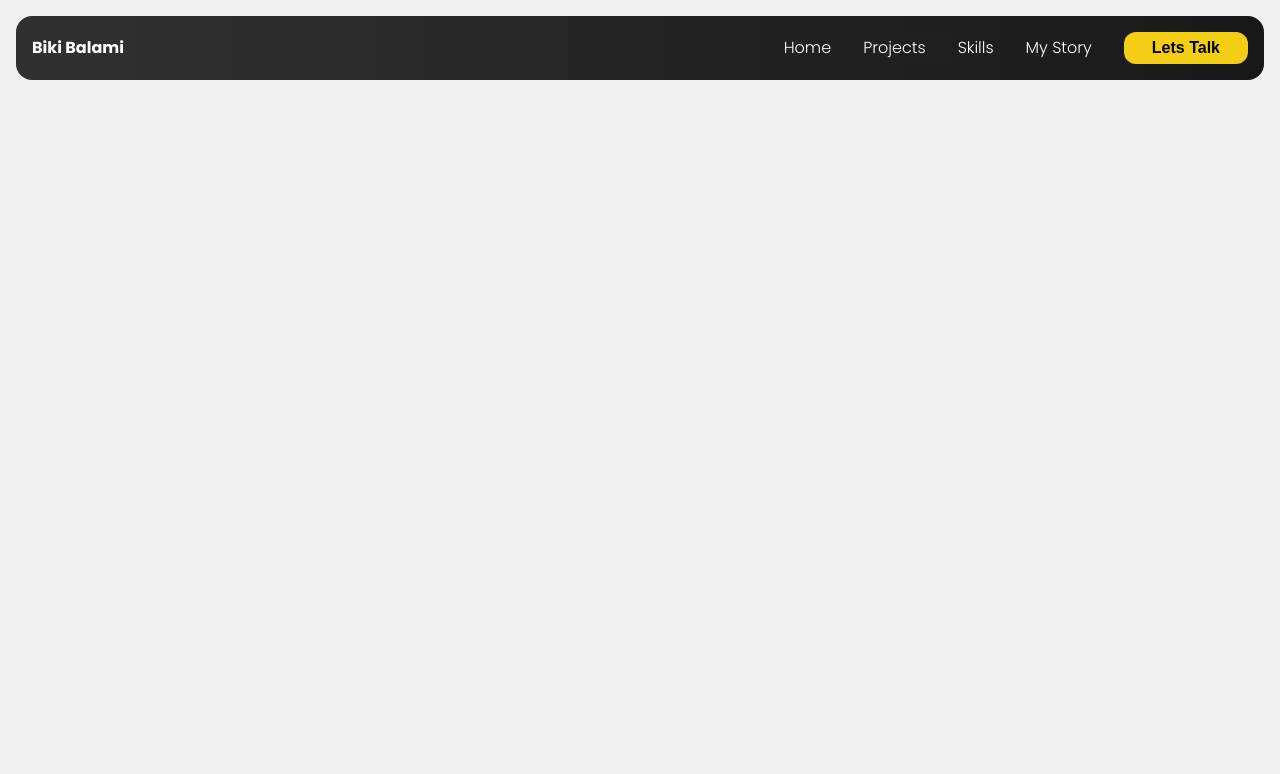
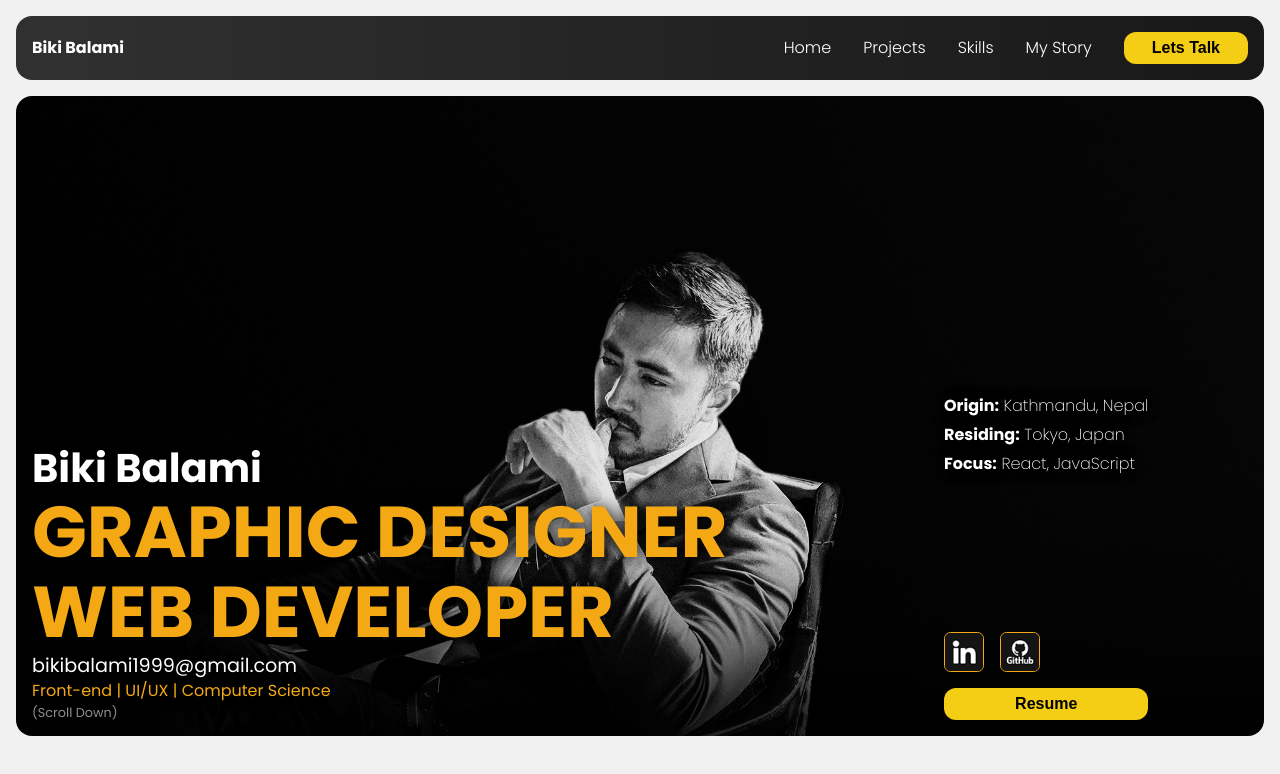
Before and after one commit to BikiBalami99/bikibalami, a React (Vite) app: page / in a window 1280 px wide. Shown: the top 774 px of the page. Built offline with nearby package versions, Linux system fonts and the light colour scheme.

Commit message:
implement responsive Hero section

```diff
--- a/src/App.jsx
+++ b/src/App.jsx
@@ -1,11 +1,15 @@
+import Hero from "./Components/Hero/Hero";
 import Navbar from "./Components/Navbar/Navbar";
 
 import "./global.css";
 
 function App() {
   return (
-    <div className="ultimate-wrapper">
+    <div className="ultimateWrapper">
       <Navbar />
+      <main>
+        <Hero />
+      </main>
 
       {/* <main>
         <Hero />
--- a/src/Components/Hero/Hero.jsx
+++ b/src/Components/Hero/Hero.jsx
@@ -2,6 +2,7 @@ import React from "react";
 import styles from "./Hero.module.css";
 import linkedinLogo from "/assets/images/linkedinLogo.png";
 import githubLogo from "/assets/images/githubLogo.png";
+import PrimaryButton from "../../helperComponents/PrimaryButton/PrimaryButton";
 
 const Hero = () => {
   return (
@@ -14,7 +15,7 @@ const Hero = () => {
         <div className={styles.heroDescription}>
           <span>Front-end | </span>
           <span>UI/UX | </span>
-          <span>Computer Science</span>
+          <span>Computer Science </span>
         </div>
         <p className={styles.scrollDown}>{"(Scroll Down)"}</p>
       </section>
@@ -22,17 +23,15 @@ const Hero = () => {
       <section className={styles.right}>
         {/* Swapped the class names to reflect the new order */}
         <article className={styles.rightTop}>
-          <ul>
-            <li>
-              <strong>Origin:</strong> Kathmandu, Nepal
-            </li>
-            <li>
-              <strong>Residing:</strong> Tokyo, Japan
-            </li>
-            <li>
-              <strong>Focus:</strong> React, JavaScript
-            </li>
-          </ul>
+          <p>
+            <strong>Origin:</strong> Kathmandu, Nepal
+          </p>
+          <p>
+            <strong>Residing:</strong> Tokyo, Japan
+          </p>
+          <p>
+            <strong>Focus:</strong> React, JavaScript
+          </p>
         </article>
 
         <section className={styles.rightBottom}>
@@ -51,7 +50,7 @@ const Hero = () => {
               </a>
             </div>
           </div>
-          <button className={styles.resumeDownloadButton}>Download CV</button>
+          <PrimaryButton>Resume</PrimaryButton>
         </section>
       </section>
     </div>
--- a/src/Components/Hero/Hero.module.css
+++ b/src/Components/Hero/Hero.module.css
@@ -1,58 +1,110 @@
 /* Hero Section */
 .hero {
+  display: flex;
+  /* padding: 25svh 1rem 1rem 1rem; */
+  padding: 1rem;
+  background: url("/assets/images/portfolio-background.jpg");
+  background-position: center;
+  background-repeat: no-repeat;
+  background-size: cover;
+  overflow: hidden;
+  margin-top: 5rem;
+  gap: 1rem;
+  border-radius: 1rem;
+
+  text-shadow: 0rem 0rem 0.4rem black;
+
+  width: 100%;
+  max-width: 1730px;
+  height: 70svh;
 }
 
 /* Left Section */
 .left {
+  width: 70svw;
+  display: flex;
+  flex-direction: column;
+  justify-content: flex-end;
+  gap: 0.5rem;
 }
 
 /* Biki Balami */
 .left h3 {
+  font-size: 1rem;
 }
 
 /* Graphic Designer Web Developer */
 .left h2 {
+  font-size: 1rem;
+  color: var(--primary-orange);
 }
 
 /* Email Class */
 .email {
+  font-size: 0.8rem;
 }
 
 /* Front-end UI UX Computer Science */
-.heroDescription {
+.heroDescription span {
+  font-size: 0.8rem;
+  color: var(--primary-orange);
 }
 
 /* (Scroll Down) text */
 .scrollDown {
+  font-size: 0.6rem;
+  color: var(--dark-gray);
 }
 
 /* Right Section */
 .right {
+  /* border: 1px solid red; */
+
+  display: flex;
+  flex-direction: column;
+  justify-content: space-between;
+  gap: 0.5rem;
+
+  /* border: 1px solid white; */
 }
 
 .rightTop {
+  font-size: 0.57rem;
+  font-weight: 200;
+  display: flex;
+  flex-direction: column;
+  gap: 0.8rem;
 }
 
 .rightBottom {
-}
-
-/* Resume Download Button */
-.resumeDownloadButton {
-}
-
-.resumeDownloadButton:hover {
+  display: flex;
+  flex-direction: column;
+  gap: 0.6rem;
 }
 
 .socialLinks {
+  display: flex;
+  gap: 0.5rem;
 }
 
 .socialsLinkIcon {
+  width: 2rem;
+  height: 2rem;
+  overflow: hidden;
 }
 
 .socialsLinkIcon img {
+  object-position: center;
+  width: 2rem;
+  height: 2rem;
+  border: 1px solid var(--primary-orange);
+  transition: border 200ms ease-in-out;
+  border-radius: 0.4rem;
 }
 
-.socialsLinkIcon:hover {
+.socialsLinkIcon img:hover {
+  border: 1px solid white;
+  cursor: pointer;
 }
 
 /* LinkedIn and GitHub Icons */
@@ -61,3 +113,73 @@
 
 .github {
 }
+
+/* Ipad and tablet size */
+@media screen and (min-width: 750px) {
+  .hero {
+    height: 60svh;
+    aspect-ratio: 1/1;
+  }
+
+  .left h3 {
+    font-size: 2rem;
+  }
+
+  .left h2 {
+    font-size: 2.5rem;
+  }
+
+  .email {
+    font-size: 1.2rem;
+  }
+
+  .heroDescription span {
+    font-size: 1rem;
+  }
+
+  .scrollDown {
+    font-size: 0.8rem;
+  }
+
+  .right {
+    justify-content: flex-end;
+    gap: 20svh;
+  }
+
+  .rightTop {
+    font-size: 1rem;
+  }
+
+  .rightBottom,
+  .socialLinks {
+    gap: 1rem;
+  }
+
+  .socialsLinkIcon,
+  .socialsLinkIcon img {
+    height: 2.5rem;
+    width: 2.5rem;
+  }
+}
+
+@media screen and (min-width: 1025px) {
+  .hero {
+    height: 80svh;
+    text-shadow: 0rem 0rem 1rem black;
+  }
+
+  .left h3 {
+    font-size: 2.5rem;
+  }
+
+  .left h2 {
+    font-size: 4.5rem;
+  }
+}
+
+@media screen and (min-width: 1750px) {
+  .hero {
+    margin-left: auto;
+    margin-right: auto;
+  }
+}
--- a/src/Components/Navbar/Navbar.module.css
+++ b/src/Components/Navbar/Navbar.module.css
@@ -3,12 +3,15 @@
   font-size: 1rem;
   font-weight: 300;
   line-height: 1;
-  margin: 1rem;
   display: flex;
   padding: 1rem;
   justify-content: space-between;
   gap: 3rem;
+  top: 1rem;
+  left: 1rem;
+  right: 1rem;
   max-width: 1500px;
+  position: fixed;
 
   /* styling */
   border-radius: 16px;
--- a/src/global.css
+++ b/src/global.css
@@ -1,10 +1,19 @@
 @import url("https://fonts.googleapis.com/css2?family=Poppins:ital,wght@0,100;0,200;0,300;0,400;0,500;0,600;0,700;0,800;0,900;1,100;1,200;1,300;1,400;1,500;1,600;1,700;1,800;1,900&display=swap");
 
+:root {
+  --primary-orange: #f4a914;
+  --dark-gray: #8e8e8e;
+}
+
 /* Reset */
+*::before,
+*::after,
 * {
   margin: 0;
   padding: 0;
   box-sizing: border-box;
+  color: white;
+  line-height: 1;
 }
 
 html,
@@ -36,3 +45,10 @@ a:active {
 }
 
 /* Finish reset */
+
+.ultimateWrapper {
+  display: flex;
+  flex-direction: column;
+  width: 100svw;
+  padding: 1rem;
+}
--- a/src/helperComponents/PrimaryButton/PrimaryButton.module.css
+++ b/src/helperComponents/PrimaryButton/PrimaryButton.module.css
@@ -2,6 +2,7 @@
   position: relative;
   border: none;
   padding: 0.5rem 1.75rem;
+  max-height: 2rem;
   font-size: 1rem;
   font-weight: 700;
   line-height: 1;
@@ -41,4 +42,5 @@
   top: 50%;
   transform: translateX(-50%) translateY(-50%);
   white-space: nowrap;
+  color: black;
 }
```
Also changed, not shown: public/assets/images/portfolio-background.jpg.
